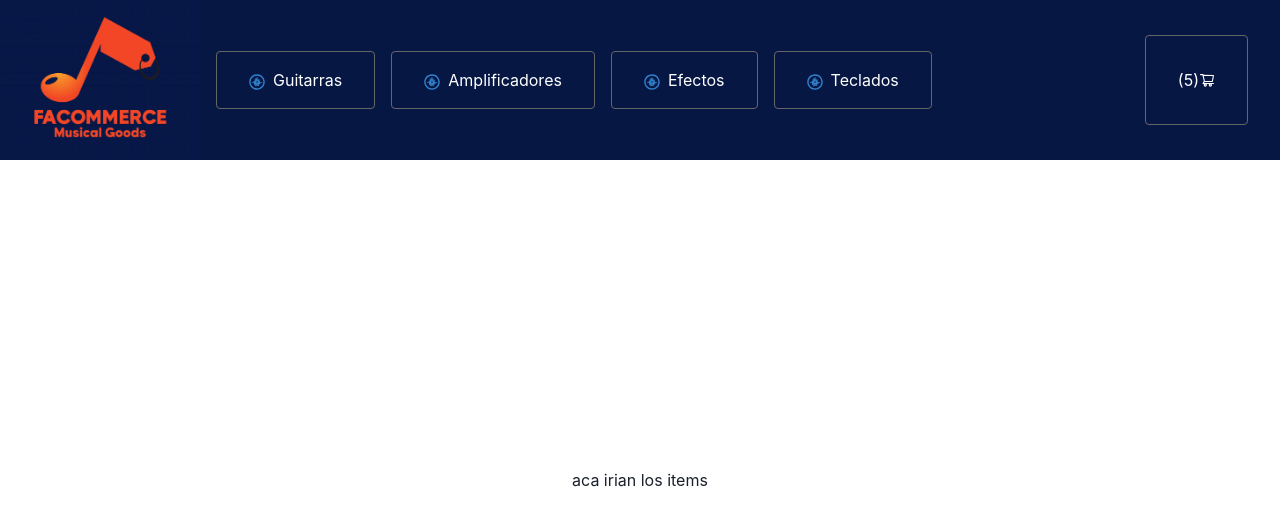
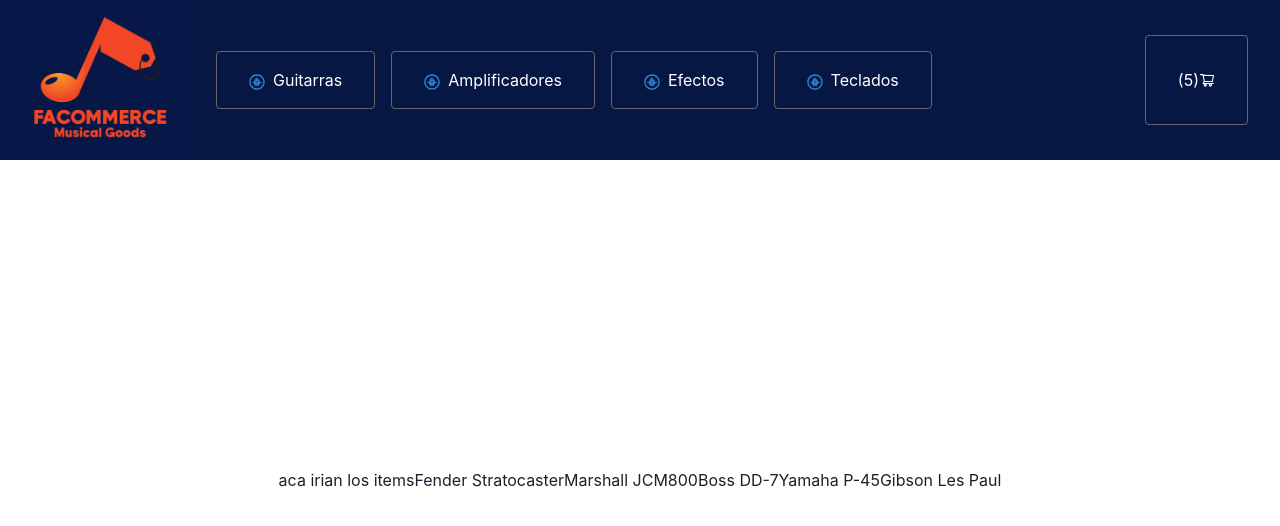
Before and after one commit to facuabdo/NavegaLasRutas-Abdo, a React (Vite) app: page / in a window 1280 px wide. Shown: the top 526 px of the page. Built offline with nearby package versions, Linux system fonts and the light colour scheme.

Commit message:
obtiene productos del mock

```diff
--- a/src/components/ItemListContainer/ItemListContainer.jsx
+++ b/src/components/ItemListContainer/ItemListContainer.jsx
@@ -1,5 +1,28 @@
 /* eslint-disable react/prop-types */
 
+import { useEffect, useState } from "react";
+
+import { getProductos } from "../../data/dataMock";
+
 export const ItemListContainer = ({ title }) => {
-  return <div className="item-list-container">{title}</div>;
+  const [productos, setProductos] = useState(null);
+
+  useEffect(() => {
+    getProductos().then((productosList) => setProductos(productosList));
+  }, []);
+
+  return (
+    <div className="item-list-container">
+      {title}
+      <hr />
+
+      {productos
+        ? productos.length > 0
+          ? productos.map((producto) => (
+              <h1 key={producto.id}>{producto.nombre}</h1>
+            ))
+          : "No hay productos para mostrar"
+        : "Cargando productos..."}
+    </div>
+  );
 };
```
